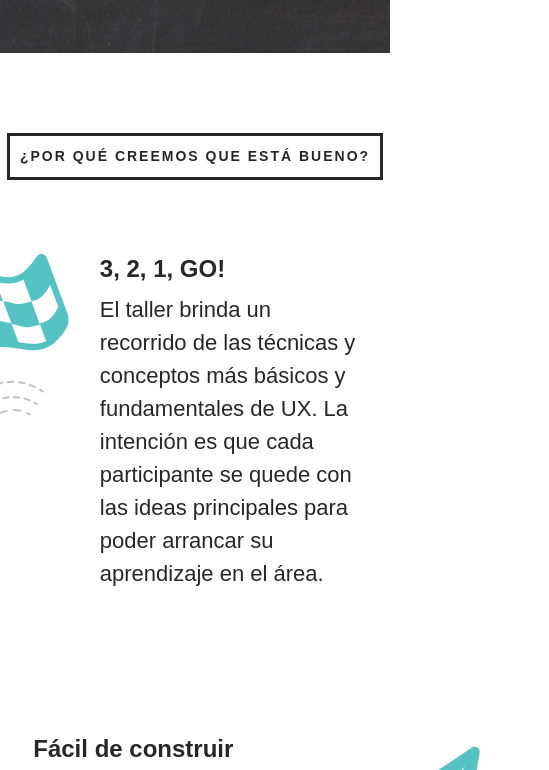
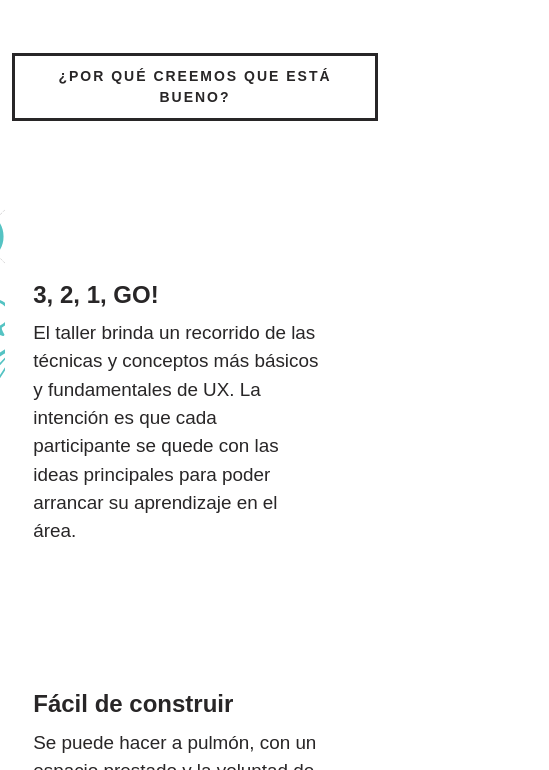
Before and after one commit to tallerux/tallerux-landing, a website: page index.html in a window 390 px wide. Shown: the part 732-1502 px from the top of the page, 549 px wide, since content can reach past the window. Drawn offline with nearby package versions, Linux system fonts and the light colour scheme.

Commit message:
start design responsive for tallerUX

```diff
--- a/index.html
+++ b/index.html
@@ -37,13 +37,13 @@
         <a href="#contacto" title="Contactanos">Cómo contactarse?</a>
         <a href="#apoyo" title="Apoyo">Quiénes nos apoyan?</a>
       </div>
-      <div class="container">
+      <div class="container logo-container">
         <div class="nav-accesible">
           <a name="principal" title="principal"></a>
           <a href="#navegador"> Volver al inicio</a>
           <a href="#caracteristicas"> Saltar sección</a>
         </div>
-        <h1 class="logo">Taller UX</h1>
+        <!-- <div class="logo-container"> --><h1 class="logo">Taller UX</h1><!-- </div> -->
         <span class="tagline">Un modelo reproducible de microtalleres de User Experience</span>
         <p class="lead">
           Queremos mejorar la educaci&oacute;n y divulgaci&oacute;n de UX en espa&ntilde;ol. <br>
@@ -92,9 +92,11 @@
       </div>
       <div class="container">
         <h4>Asi fue el primer taller</h4>
-        <div class="video">
-          <iframe title="Video en youtube del primer taller" width="472" height="271" src="//www.youtube.com/embed/36KZTi563as?rel=0" frameborder="0" allowfullscreen></iframe>
-        </div>
+        <div class="video-container">
+          <div class="video">
+             <iframe title="Video en youtube del primer taller" width="472" height="271" src="//www.youtube.com/embed/36KZTi563as?rel=0" frameborder="0" allowfullscreen></iframe>
+          </div>
+         </div>
         <div class="ediciones">
           <h5>Ya tenemos</h5>
           <div class="counter">02</div>
--- a/scss/main.scss
+++ b/scss/main.scss
@@ -441,3 +441,5 @@ footer {
 		display: inline-block;
 	}
 }
+
+@import "mobile";
--- /dev/null
+++ b/scss/mobile.scss
@@ -0,0 +1,110 @@
+$mobile: new-breakpoint(max-width 420px 4);
+@include media($mobile){
+
+	header{
+		.tagline {
+			height: 3rem;
+			line-height: 1.2rem;
+			text-align: center;
+			padding:.35rem 0 0 0;
+			letter-spacing: .125rem;
+			}
+	}
+
+	span {
+		margin: 0 3%;
+	}
+
+	/* LOGO */
+	.logo-container {
+		text-align: center;
+		}
+
+	.lead {
+		font-size: 1.5rem;
+		padding: 9%;
+	}
+
+	/* PROPERTIES */
+	.properties {
+		.reason {
+			@include shift(1);
+			@include span-columns(3 of 4);
+			}
+
+		.reason:first-of-type {
+			padding-top: 5.31rem;
+		}
+
+		.reason:before {
+			-webkit-background-size:130% 130%;
+			     -o-background-size:130% 130%;
+			        background-size:130% 130%;
+		  background-repeat: no-repeat;
+		}
+
+		p {
+			font-size: 1.18rem ;
+		}
+	}
+
+	/* SHOWCASE */
+	.showcase {
+
+		height: 550px;
+		background-position: -220px 282px;
+
+		h4 {
+			text-align: center;
+		}
+
+		.video-container{
+			width: 97%;
+			margin:auto;
+		}
+
+		.video {
+			float: center;
+			height: 0px;
+			width: 100%;
+			padding-top: 56.25%;
+			position: relative;
+
+			iframe {
+				position: absolute;
+				height: 100%;
+				width: 100%;
+				top: 0px;
+				left: 0px;
+			}
+		}
+
+		.ediciones {
+			/* float: center; */
+			width: auto;
+			margin: 0px 37%;
+
+
+			h5,
+			p {
+				text-align: center;
+			}
+		}
+	}
+
+	/* MOMENTS */
+	.method {
+		.moments{
+			@include span-columns(4 of 4);
+			@include shift (1);
+		}
+
+		li {
+				@include shift(0);
+				&:nth-child(2n) {
+					@include shift(1);
+			}
+		}
+	}
+
+}
```
Also changed, not shown: css/main.css, img/mapa.png.
